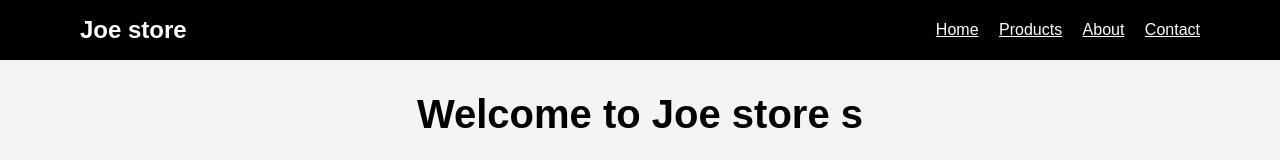
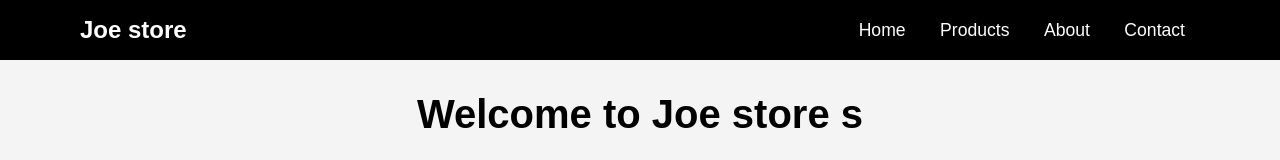
Before and after one commit to youssef-7-nagy/E-commerce-website, a plain HTML site: page index.html in a window 1280 px wide. Shown: the top 160 px of the page. Drawn offline with Linux system fonts and the light colour scheme.

Commit message:
Update style.css

```diff
--- a/style.css
+++ b/style.css
@@ -23,15 +23,20 @@ body {
 }
 
 .navbar a {
-    color: #fff;
-    text-decoration: underline;
-    margin-left: 1rem;
+   text-decoration: none;
+  color: #fff;
+  font-size: 1.1rem;
+  font-weight: 500;
+  padding: 8px 15px;
+  border-radius: 8px;
+  transition: all 0.3s ease;
 }
 
 .navbar a:hover {
-    text-decoration: underline;
-   color: red;
-   cursor: pointer;
+    background: linear-gradient(45deg, #7e8bff, #ff758c);
+  color: white;
+  transform: scale(1.05);
+  box-shadow: 0 4px 15px rgba(255, 118, 155, 0.4);
 }
 
 /* Hero Section */
```
